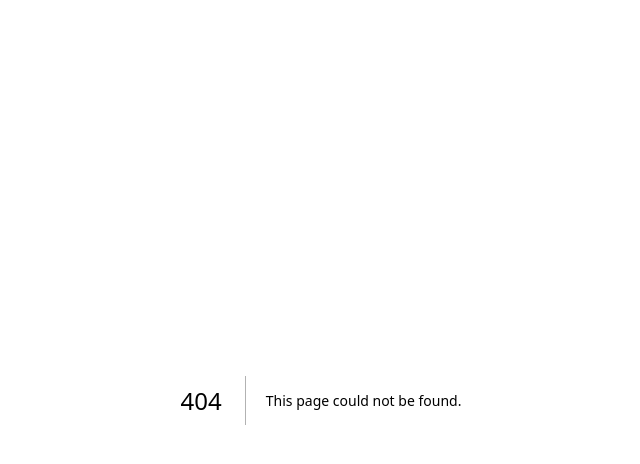
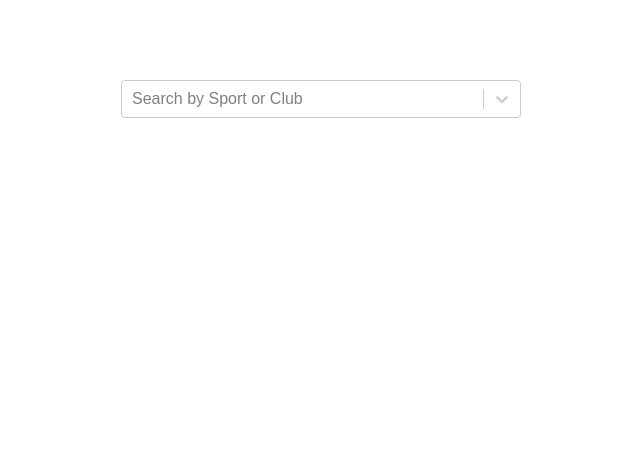
Before and after one commit to LachieKimber/autocomplete-dropdown, a Next.js app: page /filter in a window 1280 px wide. Before the commit this address had no page. Shown: the top 464 px of the page, without its empty margins (319-959 px from the left). Built offline with nearby package versions, Linux system fonts and the light colour scheme.

Commit message:
Initial files

```diff
--- /dev/null
+++ b/app/filter/page.tsx
@@ -0,0 +1,11 @@
+import SportsDropdown from "@/components/Dropdown/Dropdown"; // ✅ Ensure correct import path
+
+export default function Page() {
+  console.log("Rendering /filters/page.tsx...");
+
+  return (
+    <div style={{marginTop: '80px'}}>
+      <SportsDropdown />
+    </div>
+  );
+}
--- /dev/null
+++ b/components/Dropdown/Dropdown.module.scss
@@ -0,0 +1,28 @@
+/* Dropdown.module.scss */
+
+.selectContainer {
+    width: 100%;
+    max-width: 400px;
+    margin: auto;
+    position: relative;
+  }
+
+  /* ✅ Clear Button Styling */
+  .clearButton {
+    font-size: 20px;
+    line-height: 16px;
+    color: #ff0077;
+    cursor: pointer;
+    padding: 0 10px;
+    transition: 0.2s ease-in-out;
+
+    &:hover {
+      color: #d60065;
+    }
+  }
+
+  /* Ensure "X" does not interfere */
+  .select__clear-indicator {
+    display: flex;
+    align-items: center;
+  }
--- /dev/null
+++ b/components/Dropdown/Dropdown.tsx
@@ -0,0 +1,91 @@
+"use client";
+
+import React, { useState, useEffect } from "react";
+import Select, { components } from "react-select"; // ✅ Import components from react-select
+import styles from "./Dropdown.module.scss"; // ✅ Import SCSS module
+
+const sportsData = [
+  { label: "Archery", value: "archery", isCategory: true },
+  {
+    label: "Archery Clubs",
+    options: [
+      { label: "Armidale Archers", value: "armidale_archers", parentSport: "Archery" },
+      { label: "Bellingen Archers", value: "bellingen_archers", parentSport: "Archery" },
+      { label: "Coast Archers", value: "coast_archers", parentSport: "Archery" },
+    ],
+  },
+  { label: "Golf", value: "golf", isCategory: true },
+  {
+    label: "Golf Clubs",
+    options: [
+      { label: "Sydney Golf Club", value: "sydney_golf_club", parentSport: "Golf" },
+      { label: "Wollombi Archibald Golf Club", value: "wollombi_archibald_golf_club", parentSport: "Golf" },
+    ],
+  },
+  { label: "Tennis", value: "tennis", isCategory: true },
+  {
+    label: "Tennis Clubs",
+    options: [{ label: "Melbourne Tennis Academy", value: "melbourne_tennis", parentSport: "Tennis" }],
+  },
+];
+
+// ✅ Fix: Prevent hydration mismatch by ensuring filtering only happens when mounted
+const filterOptions = (inputValue, mounted) => {
+  if (!mounted) return []; // ✅ Prevents hydration mismatch by not running on server
+
+  if (!inputValue) {
+    return sportsData.filter((option) => option.isCategory);
+  }
+
+  return sportsData
+    .map((sport) => {
+      if (sport.isCategory) {
+        return sport;
+      }
+
+      const matchingClubs = sport.options.filter((club) =>
+        club.label.toLowerCase().includes(inputValue.toLowerCase())
+      );
+
+      return { label: sport.label, options: matchingClubs };
+    })
+    .filter((group) => group.options && group.options.length > 0 || group.isCategory);
+};
+
+// ✅ Custom Clear Button
+const ClearIndicator = (props) => {
+  const { children = "×", getStyles, innerRef, innerProps } = props;
+  return (
+    <div {...innerProps} ref={innerRef} style={getStyles("clearIndicator", props)} className={styles.clearButton}>
+      {children}
+    </div>
+  );
+};
+
+const SportsDropdown = ({ style }) => {
+  const [selectedOption, setSelectedOption] = useState(null);
+  const [inputValue, setInputValue] = useState("");
+  const [mounted, setMounted] = useState(false);
+
+  useEffect(() => {
+    setMounted(true); // ✅ Ensures client-side rendering happens only after mount
+  }, []);
+
+  return (
+    <div style={style} className={styles.selectContainer}>
+      <Select
+        classNamePrefix="select"
+        value={selectedOption}
+        onChange={(option) => setSelectedOption(option || null)}
+        options={filterOptions(inputValue, mounted)} // ✅ Ensures filtering only runs after mount
+        onInputChange={(value) => setInputValue(value)}
+        getOptionLabel={(e) => (e.parentSport ? `${e.label}` : e.label)}
+        placeholder="Search by Sport or Club"
+        isClearable
+        components={{ ClearIndicator }}
+      />
+    </div>
+  );
+};
+
+export default SportsDropdown;
```
Also changed, not shown: package.json (+6 -4 lines), 1 other file (tests, documents, lock files or other folders).
